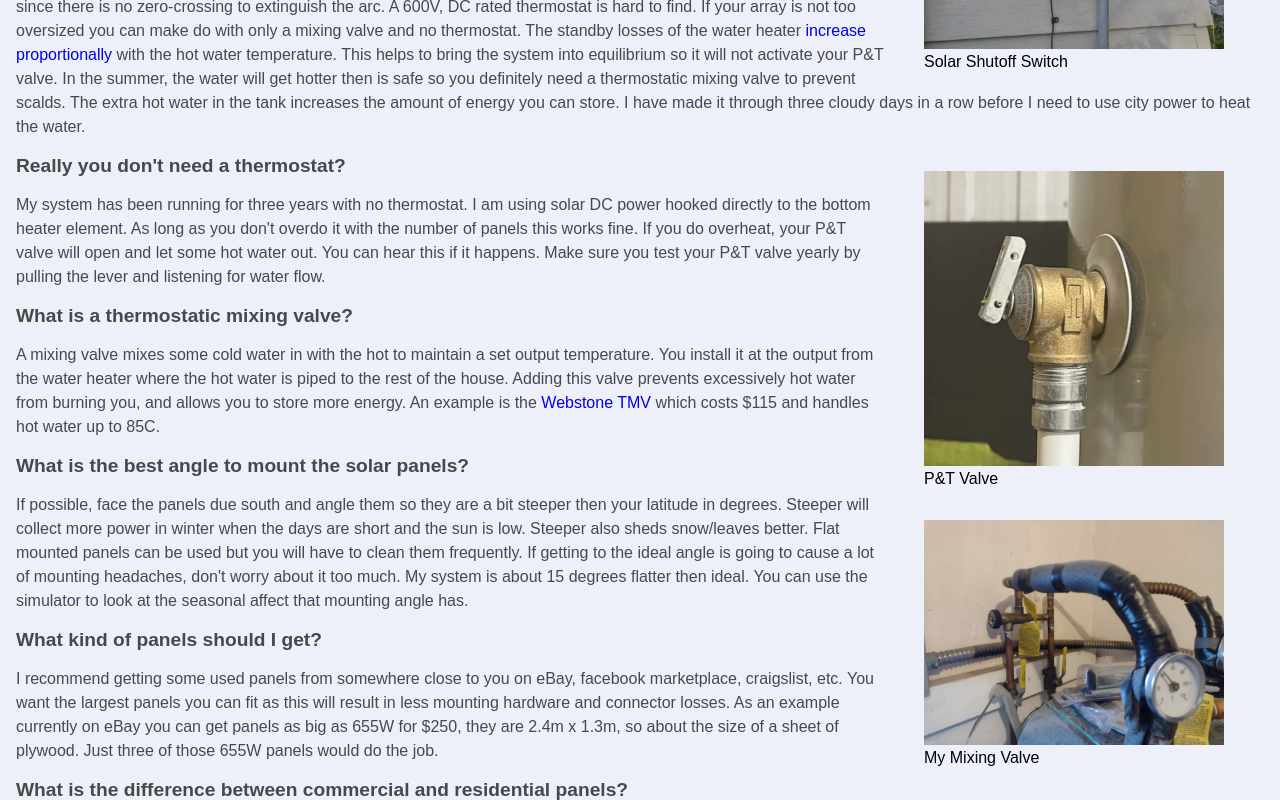
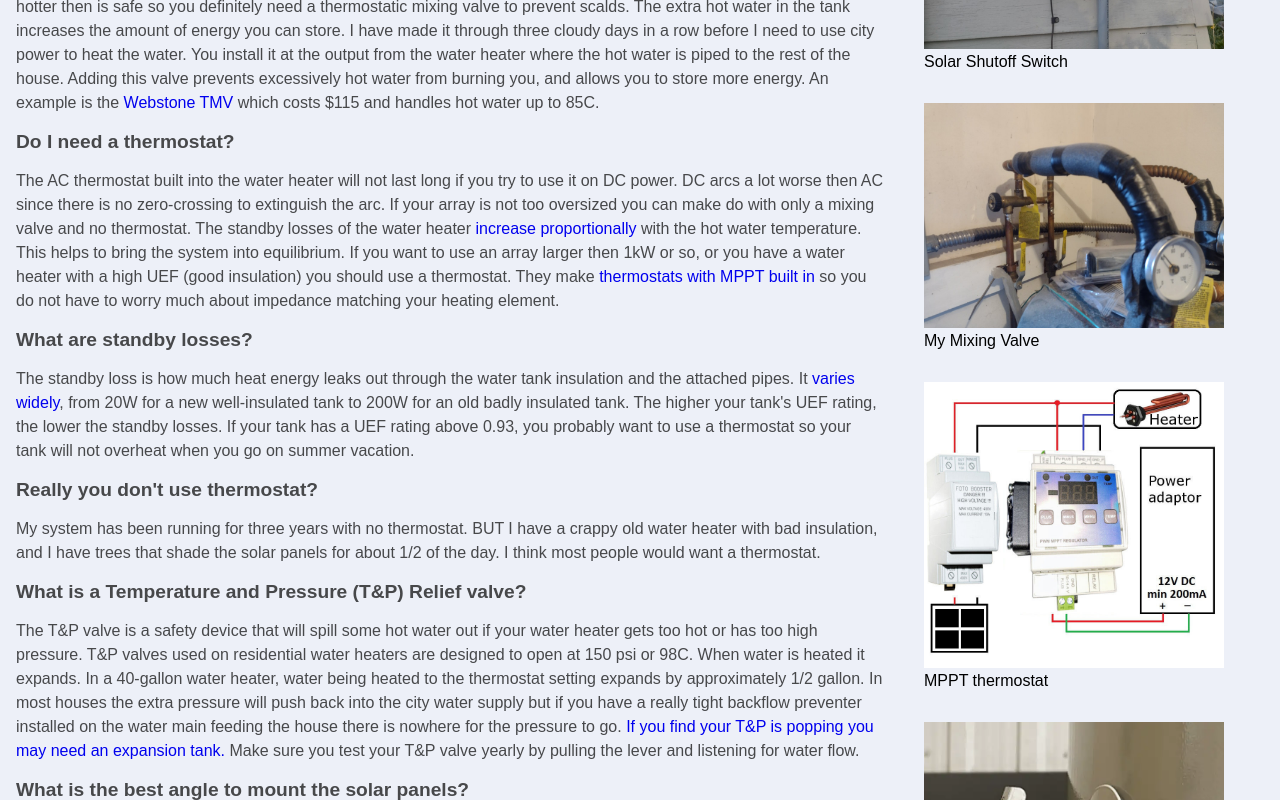
Before and after one commit to darrell-rg/solarcalc, a SvelteKit app: page /faq in a window 1280 px wide. Shown: the part 2080-2880 px from the top of the page. Built offline with nearby package versions, Linux system fonts and the light colour scheme.

Commit message:
better faq

```diff
--- a/src/routes/faq/+page.svelte
+++ b/src/routes/faq/+page.svelte
@@ -178,50 +178,92 @@
 	</article>
 
 	<article class="faq">
-		<h2>Do I need a thermostat?</h2>
-		<p>
-			The AC thermostat built into the water heater will not last long if you try to use it on DC
-			power. DC arcs a lot worse then AC since there is no zero-crossing to extinguish the arc. A
-			600V, DC rated thermostat is hard to find. If your array is not too oversized you can make do
-			with only a mixing valve and no thermostat. The standby losses of the water heater <a
-				href="https://en.wikipedia.org/wiki/Newton%27s_law_of_cooling">increase proportionally</a
-			> with the hot water temperature. This helps to bring the system into equilibrium so it will not
-			activate your P&T valve. In the summer, the water will get hotter then is safe so you definitely
-			need a thermostatic mixing valve to prevent scalds. The extra hot water in the tank increases the
-			amount of energy you can store. I have made it through three cloudy days in a row before I need
-			to use city power to heat the water.
-		</p>
-	</article>
-
-	<article class="faq">
-		<figure>
-			<img alt="mixing valve" src="solarShed/pAndTValve.webp" style="max-width: 300px;" />
-			<figcaption>P&T Valve</figcaption>
-		</figure>
-		<h2>Really you don't need a thermostat?</h2>
-		<p>
-			My system has been running for three years with no thermostat. I am using solar DC power
-			hooked directly to the bottom heater element. As long as you don't overdo it with the number
-			of panels this works fine. If you do overheat, your P&T valve will open and let some hot water
-			out. You can hear this if it happens. Make sure you test your P&T valve yearly by pulling the
-			lever and listening for water flow.
-		</p>
-	</article>
-
-	<article class="faq">
 		<figure>
 			<img alt="mixing valve" src="solarShed/mixValve1.jpg" style="max-width: 300px;" />
 			<figcaption>My Mixing Valve</figcaption>
 		</figure>
 		<h2>What is a thermostatic mixing valve?</h2>
 		<p>
-			A mixing valve mixes some cold water in with the hot to maintain a set output temperature. You
-			install it at the output from the water heater where the hot water is piped to the rest of the
-			house. Adding this valve prevents excessively hot water from burning you, and allows you to
-			store more energy. An example is the <a
+			A mixing valve mixes some cold water in with the hot to maintain a set output temperature. In
+			the summer,the water will get hotter then is safe so you definitely need a thermostatic mixing
+			valve to prevent scalds. The extra hot water in the tank increases the amount of energy you
+			can store. I have made it through three cloudy days in a row before I need to use city power
+			to heat the water. You install it at the output from the water heater where the hot water is
+			piped to the rest of the house. Adding this valve prevents excessively hot water from burning
+			you, and allows you to store more energy. An example is the <a
 				href="https://www.nibco.com/nibco-products/system-management/temperature-control/thermostatic-mixing-valves/h-tmv-131"
 				>Webstone TMV</a
 			> which costs $115 and handles hot water up to 85C.
+		</p>
+	</article>
+
+	<article class="faq">
+		<figure>
+			<img src="mppt_thermostat.jpg" style="max-width: 300px;" />
+			<figcaption>MPPT thermostat</figcaption>
+		</figure>
+		<h2>Do I need a thermostat?</h2>
+		<p>
+			The AC thermostat built into the water heater will not last long if you try to use it on DC
+			power. DC arcs a lot worse then AC since there is no zero-crossing to extinguish the arc. If
+			your array is not too oversized you can make do with only a mixing valve and no thermostat.
+			The standby losses of the water heater <a
+				href="https://en.wikipedia.org/wiki/Newton%27s_law_of_cooling">increase proportionally</a
+			>
+			with the hot water temperature. This helps to bring the system into equilibrium. If you want
+			to use an array larger then 1kW or so, or you have a water heater with a high UEF (good
+			insulation) you should use a thermostat. They make
+			<a href="https://www.ebay.com/itm/263523458861"> thermostats with MPPT built in</a> so you do not
+			have to worry much about impedance matching your heating element.
+		</p>
+	</article>
+
+	<article class="faq">
+		<h2>What are standby losses?</h2>
+		<p>
+			The standby loss is how much heat energy leaks out through the water tank insulation and the
+			attached pipes. It
+			<a
+				href="https://www.energytrust.org/wp-content/uploads/2017/11/Water_Heater_Energy_Storage_wStaffResponse.pdf"
+				>varies widely</a
+			>, from 20W for a new well-insulated tank to 200W for an old badly insulated tank. The higher
+			your tank's UEF rating, the lower the standby losses. If your tank has a UEF rating above
+			0.93, you probably want to use a thermostat so your tank will not overheat when you go on
+			summer vacation.
+		</p>
+	</article>
+
+	<article class="faq">
+		<h2>Really you don't use thermostat?</h2>
+		<p>
+			My system has been running for three years with no thermostat. BUT I have a crappy old water
+			heater with bad insulation, and I have trees that shade the solar panels for about 1/2 of the
+			day.  I think most people would want a thermostat.
+		</p>
+	</article>
+
+	<article class="faq">
+		<figure>
+			<img src="solarShed/pAndTValve.webp" style="max-width: 300px;" />
+			<figcaption>T&P Valve</figcaption>
+		</figure>
+		<figure>
+			<img alt="mixing valve" src="tempering-diagram.jpg" style="max-width: 300px;" />
+			<figcaption>The T&P valve is popping</figcaption>
+		</figure>
+		<h2>What is a Temperature and Pressure (T&P) Relief valve?</h2>
+		<p>
+			The T&P valve is a safety device that will spill some hot water out if your water heater gets
+			too hot or has too high pressure. T&P valves used on residential water heaters are designed to
+			open at 150 psi or 98C. When water is heated it expands. In a 40-gallon water heater, water
+			being heated to the thermostat setting expands by approximately 1/2 gallon. In most houses the
+			extra pressure will push back into the city water supply but if you have a really tight
+			backflow preventer installed on the water main feeding the house there is nowhere for the
+			pressure to go.
+			<a href="https://www.watts.com/resources/references-tools/t-and-p-relief-valves"
+				>If you find your T&P is popping you may need an expansion tank.</a
+			>
+			Make sure you test your T&P valve yearly by pulling the lever and listening for water flow.
 		</p>
 	</article>
 
@@ -286,7 +328,7 @@
 			Squirrels chewed some of the wires and I had to replace them. A cheap ebay inline fuse holder
 			melted. 2/5 DC solar optimizers failed. I am not sure the optimizers were worth it, they only
 			get you 20-30% more power. The panels are not quite steep enough to shed snow by themselves,
-			sometime I have to clean them manually. I noticed some of the lag screws holding the solar
+			sometimes I have to clean them manually. I noticed some of the lag screws holding the solar
 			rails down loosened up. Might want to give the system a yearly once over to check for lose
 			bolts and chewed wires.
 		</p>
```
Also changed, not shown: static/mppt_thermostat.jpg (added), static/tempering-diagram.jpg (added).
